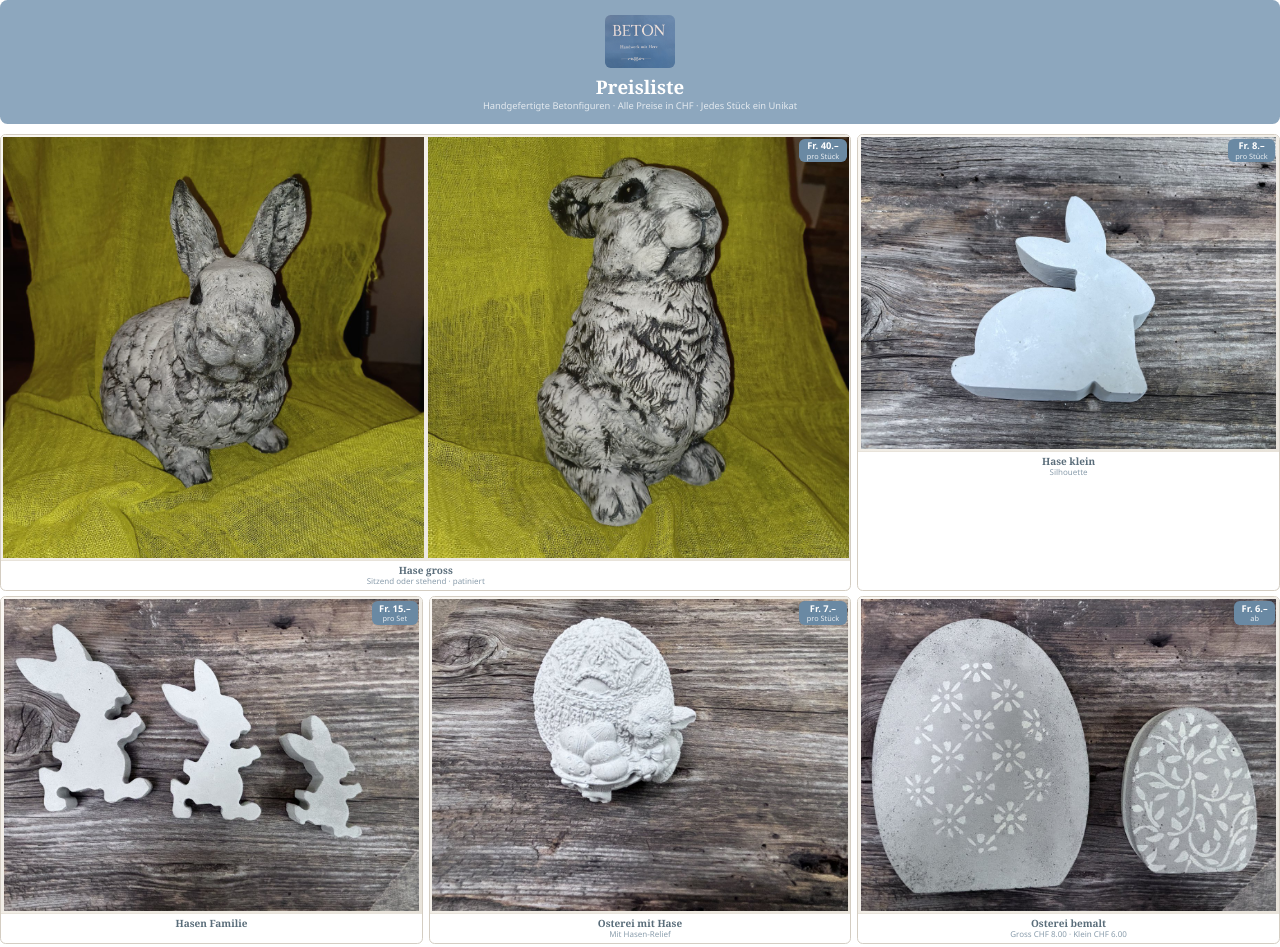
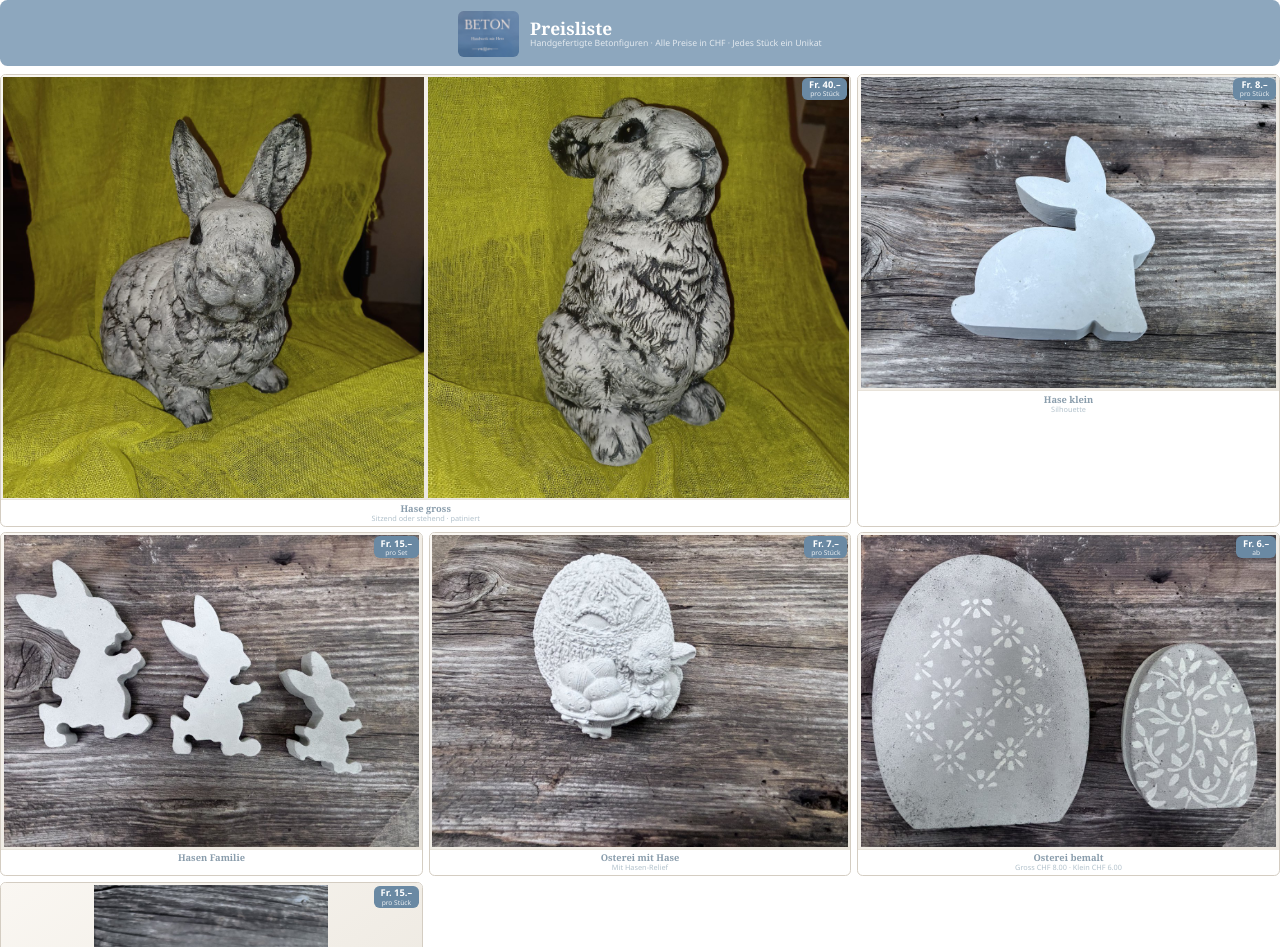
Before and after one commit to andygubser/handwerk-mit-herz, a plain HTML site: page print.html in a window 1280 px wide. Shown: the top 947 px of the page. Drawn offline with Linux system fonts and the light colour scheme.

Commit message:
Sync all files with prices.json, update date to 2026-02, optimize print layout
Co-authored-by: Cursor <cursoragent@cursor.com>

```diff
--- a/prices/prices.json
+++ b/prices/prices.json
@@ -1,6 +1,6 @@
 {
   "currency": "CHF",
-  "updated": "2025-03",
+  "updated": "2026-02",
   "products": [
     {
       "id": "hase-gross",
--- a/print.html
+++ b/print.html
@@ -6,7 +6,7 @@
   <style>
     @page {
       size: A4 portrait;
-      margin: 6mm 8mm;
+      margin: 5mm 7mm;
     }
 
     *, *::before, *::after { box-sizing: border-box; margin: 0; padding: 0; }
@@ -24,29 +24,36 @@
     header {
       background: #8da7be;
       text-align: center;
-      padding: 4mm 4mm 3.5mm;
-      margin-bottom: 2.5mm;
+      padding: 3mm 4mm 2.5mm;
+      margin-bottom: 2mm;
       border-radius: 2mm;
+      display: flex;
+      align-items: center;
+      justify-content: center;
+      gap: 3mm;
     }
 
     .header-logo {
-      height: 14mm;
+      height: 12mm;
       width: auto;
       border-radius: 1.5mm;
-      margin-bottom: 1.5mm;
+      flex-shrink: 0;
     }
+
+    .header-text { text-align: left; }
 
     header h1 {
       font-family: 'Basisschrift', Georgia, serif;
-      font-size: 14pt;
+      font-size: 13pt;
       font-weight: 700;
       color: #fff;
-      margin-bottom: 0.3mm;
+      line-height: 1.1;
     }
 
     header .subtitle {
-      font-size: 7pt;
+      font-size: 6.5pt;
       color: rgba(255, 255, 255, 0.75);
+      line-height: 1.2;
     }
 
     .grid {
@@ -56,7 +63,7 @@
     }
 
     .card {
-      border: 0.4pt solid #d4cdc2;
+      border: 0.3pt solid #d4cdc2;
       border-radius: 1.5mm;
       overflow: hidden;
       break-inside: avoid;
@@ -79,13 +86,13 @@
 
     .card-badge {
       position: absolute;
-      top: 1mm;
-      right: 1mm;
+      top: 0.8mm;
+      right: 0.8mm;
       background: #6a89a3;
       color: #fff;
       font-weight: 600;
       font-size: 7pt;
-      padding: 0.5mm 2mm;
+      padding: 0.4mm 1.8mm;
       border-radius: 1.5mm;
       text-align: center;
       line-height: 1.2;
@@ -93,7 +100,7 @@
 
     .card-badge-per {
       display: block;
-      font-size: 5.5pt;
+      font-size: 5pt;
       font-weight: 400;
       opacity: 0.85;
     }
@@ -107,29 +114,29 @@
     .card-triple .card-img { aspect-ratio: 1 / 1; }
 
     .card-body {
-      padding: 0.8mm 1.5mm 1.2mm;
+      padding: 0.6mm 1.2mm 0.8mm;
       text-align: center;
       border-top: 0.3pt solid #e8e3da;
     }
 
     .card-name {
       font-family: 'Basisschrift', Georgia, serif;
-      font-size: 7.5pt;
+      font-size: 7pt;
       font-weight: 600;
-      color: #5a6d7a;
+      color: #8a9dac;
     }
 
     .card-desc {
-      font-size: 6pt;
-      color: #8a9dac;
+      font-size: 5.5pt;
+      color: #b3c2cc;
     }
 
     footer {
       text-align: center;
       padding-top: 1.5mm;
       margin-top: 1.5mm;
-      border-top: 0.4pt solid #d4cdc2;
-      font-size: 6pt;
+      border-top: 0.3pt solid #d4cdc2;
+      font-size: 5.5pt;
       color: #a0b0bc;
     }
   </style>
@@ -138,8 +145,10 @@
 
 <header>
   <img class="header-logo" src="images/logo.jpg" alt="BETON &ndash; Handwerk mit Herz">
-  <h1>Preisliste</h1>
-  <p class="subtitle">Handgefertigte Betonfiguren &middot; Alle Preise in CHF &middot; Jedes St&uuml;ck ein Unikat</p>
+  <div class="header-text">
+    <h1>Preisliste</h1>
+    <p class="subtitle">Handgefertigte Betonfiguren &middot; Alle Preise in CHF &middot; Jedes St&uuml;ck ein Unikat</p>
+  </div>
 </header>
 
 <div class="grid" id="product-grid"></div>
@@ -203,7 +212,7 @@
   }
 
   var data = {
-    updated: '2025-03',
+    updated: '2026-02',
     products: [
       { id: 'hase-gross', name: 'Hase gross', description: 'Sitzend oder stehend \u00b7 patiniert', price: 40.00, pricePer: 'pro St\u00fcck', images: ['images/hase-gross-sitzend.png', 'images/hase-gross-stehend.png'], layout: 'wide' },
       { id: 'hase-klein', name: 'Hase klein', description: 'Silhouette', price: 8.00, pricePer: 'pro St\u00fcck', images: ['images/hase-klein.jpg'] },
```
Also changed, not shown: index.html (+9 -9 lines), tabelle.html (+1 -1 lines).
